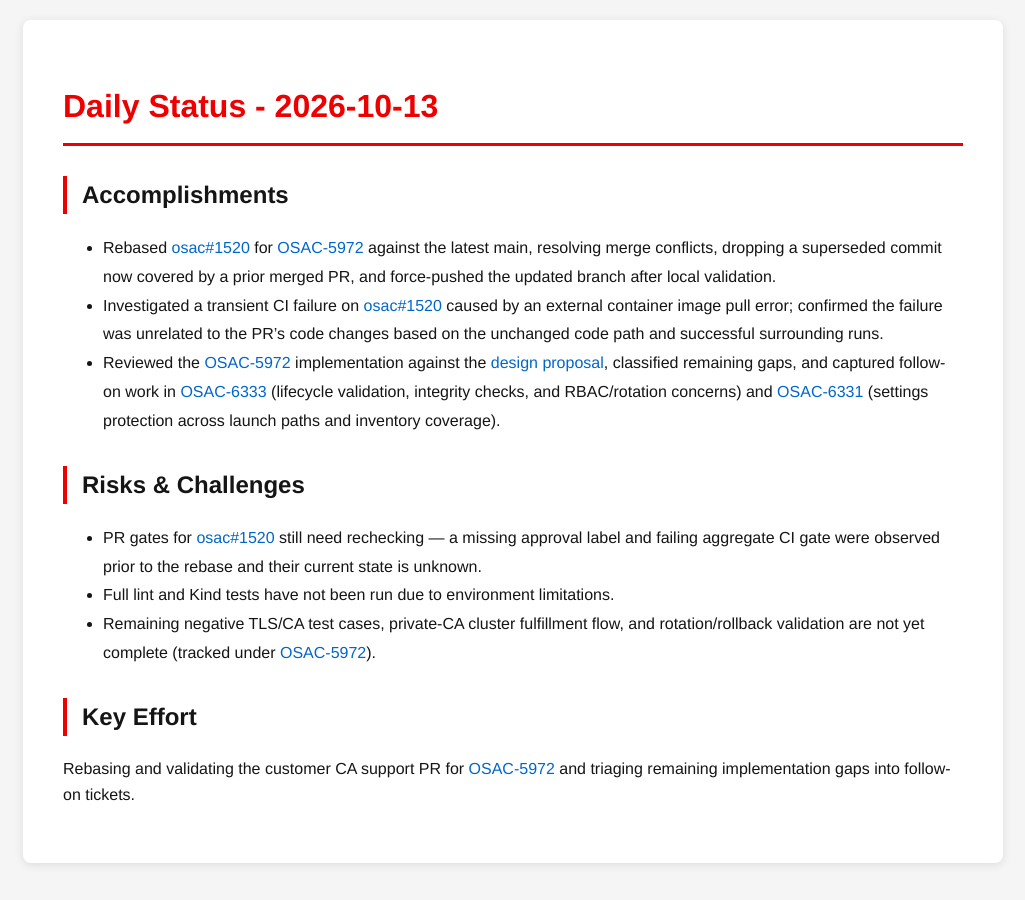
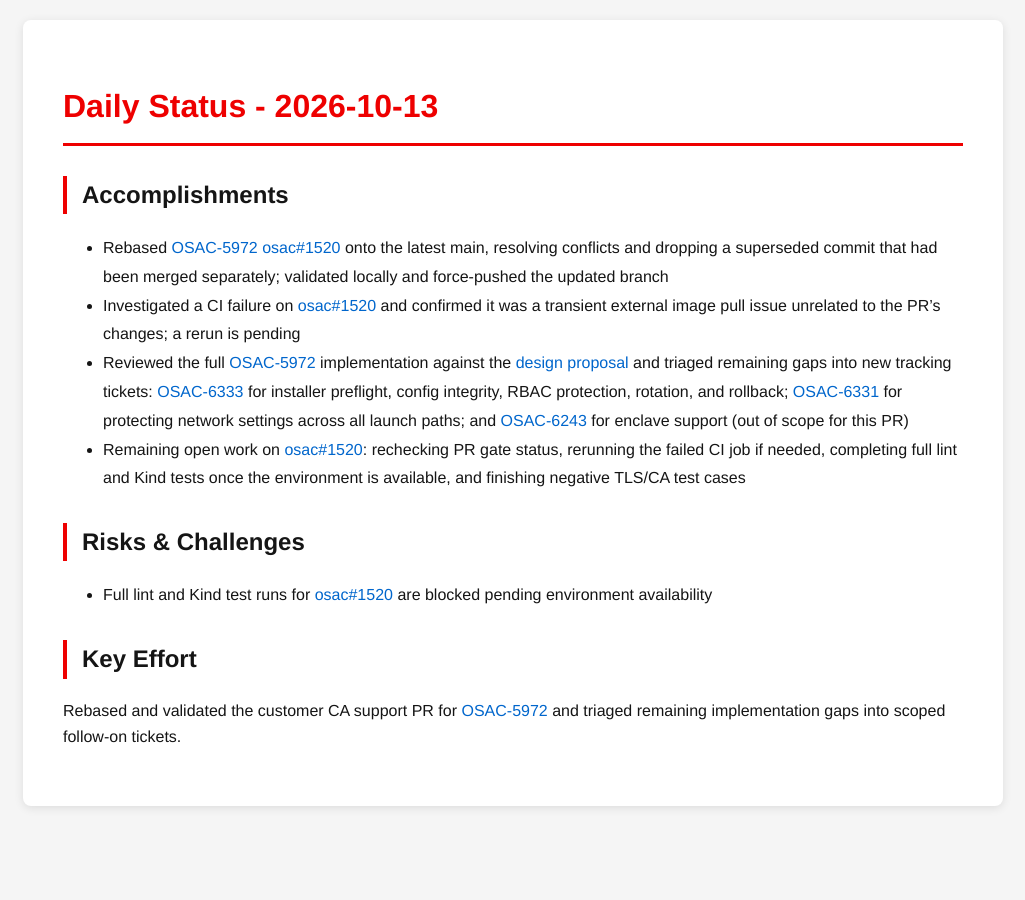
Before and after one commit to tzvatot/daily-status, a Jekyll site: the page built from 2026-10-13.md, in a window 1280 px wide. Shown: the whole page, without its empty margins (127-1152 px from the left). Built offline with Jekyll 4.4.1, drawn with Linux system fonts in a browser that asks for light colours.

Commit message:
Daily status update - 2026-10-13

```diff
--- a/2026-10-13.md
+++ b/2026-10-13.md
@@ -7,14 +7,13 @@ date: 2026-10-13
 # Daily Status - 2026-10-13
 
 ## Accomplishments
-- Rebased [osac#1520](https://github.com/osac-project/osac/pull/1520) for [OSAC-5972](https://redhat.atlassian.net/browse/OSAC-5972) against the latest main, resolving merge conflicts, dropping a superseded commit now covered by a prior merged PR, and force-pushed the updated branch after local validation.
-- Investigated a transient CI failure on [osac#1520](https://github.com/osac-project/osac/pull/1520) caused by an external container image pull error; confirmed the failure was unrelated to the PR's code changes based on the unchanged code path and successful surrounding runs.
-- Reviewed the [OSAC-5972](https://redhat.atlassian.net/browse/OSAC-5972) implementation against the [design proposal](https://github.com/osac-project/enhancement-proposals/pull/362), classified remaining gaps, and captured follow-on work in [OSAC-6333](https://redhat.atlassian.net/browse/OSAC-6333) (lifecycle validation, integrity checks, and RBAC/rotation concerns) and [OSAC-6331](https://redhat.atlassian.net/browse/OSAC-6331) (settings protection across launch paths and inventory coverage).
+- Rebased [OSAC-5972](https://redhat.atlassian.net/browse/OSAC-5972) [osac#1520](https://github.com/osac-project/osac/pull/1520) onto the latest main, resolving conflicts and dropping a superseded commit that had been merged separately; validated locally and force-pushed the updated branch
+- Investigated a CI failure on [osac#1520](https://github.com/osac-project/osac/pull/1520) and confirmed it was a transient external image pull issue unrelated to the PR's changes; a rerun is pending
+- Reviewed the full [OSAC-5972](https://redhat.atlassian.net/browse/OSAC-5972) implementation against the [design proposal](https://github.com/osac-project/enhancement-proposals/pull/362) and triaged remaining gaps into new tracking tickets: [OSAC-6333](https://redhat.atlassian.net/browse/OSAC-6333) for installer preflight, config integrity, RBAC protection, rotation, and rollback; [OSAC-6331](https://redhat.atlassian.net/browse/OSAC-6331) for protecting network settings across all launch paths; and [OSAC-6243](https://redhat.atlassian.net/browse/OSAC-6243) for enclave support (out of scope for this PR)
+- Remaining open work on [osac#1520](https://github.com/osac-project/osac/pull/1520): rechecking PR gate status, rerunning the failed CI job if needed, completing full lint and Kind tests once the environment is available, and finishing negative TLS/CA test cases
 
 ## Risks & Challenges
-- PR gates for [osac#1520](https://github.com/osac-project/osac/pull/1520) still need rechecking — a missing approval label and failing aggregate CI gate were observed prior to the rebase and their current state is unknown.
-- Full lint and Kind tests have not been run due to environment limitations.
-- Remaining negative TLS/CA test cases, private-CA cluster fulfillment flow, and rotation/rollback validation are not yet complete (tracked under [OSAC-5972](https://redhat.atlassian.net/browse/OSAC-5972)).
+- Full lint and Kind test runs for [osac#1520](https://github.com/osac-project/osac/pull/1520) are blocked pending environment availability
 
 ## Key Effort
-Rebasing and validating the customer CA support PR for [OSAC-5972](https://redhat.atlassian.net/browse/OSAC-5972) and triaging remaining implementation gaps into follow-on tickets.
+Rebased and validated the customer CA support PR for [OSAC-5972](https://redhat.atlassian.net/browse/OSAC-5972) and triaged remaining implementation gaps into scoped follow-on tickets.
```
